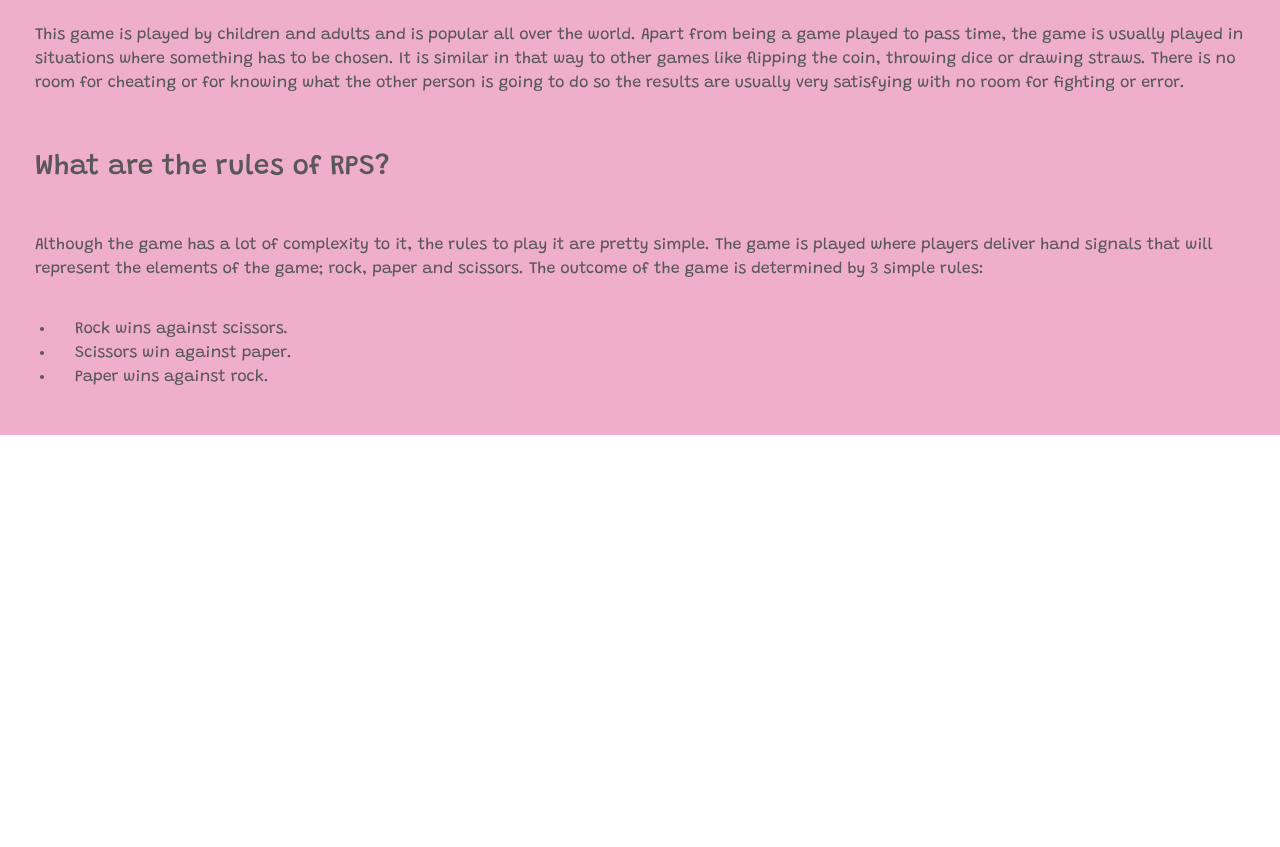
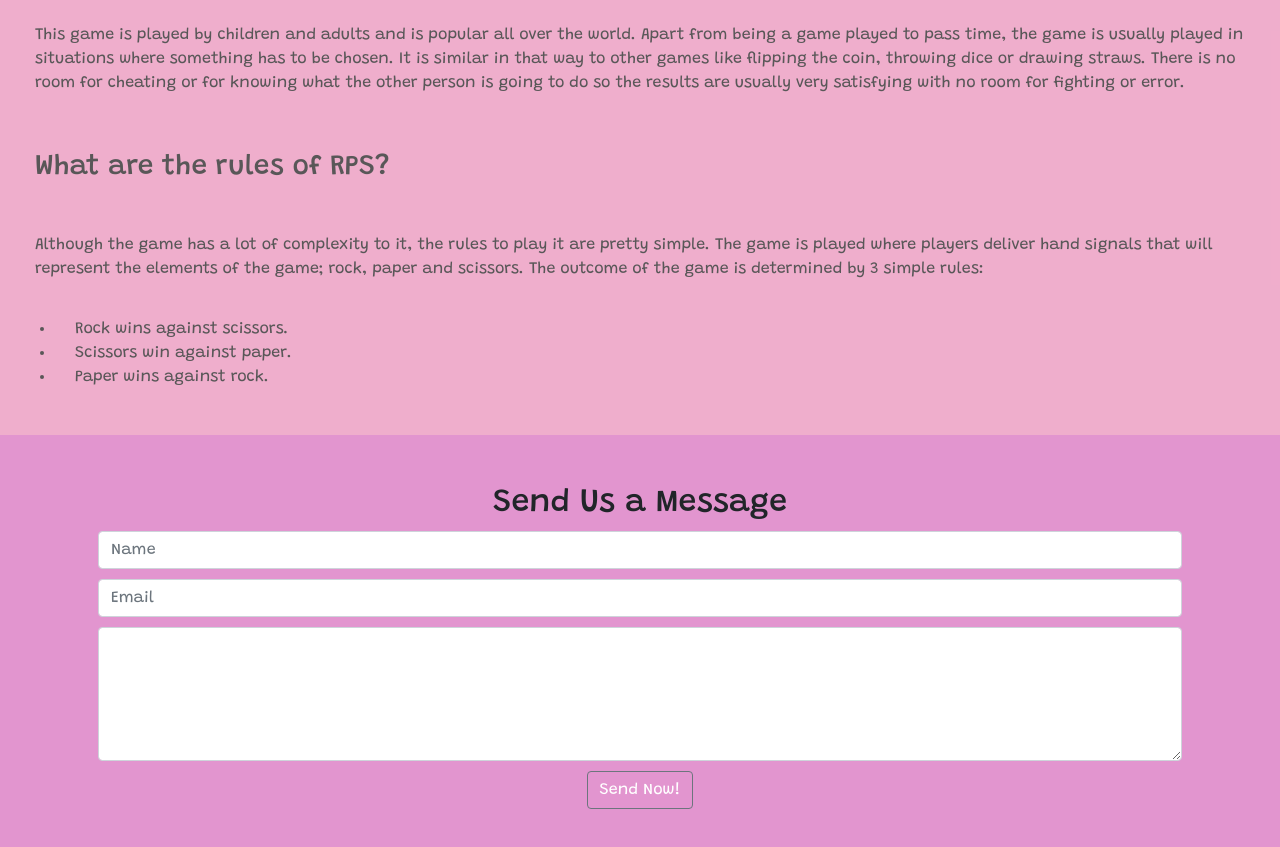
Before and after one commit to Code-Institute-Submissions/besheraj-milestone2_Resub, a plain HTML site: page index.html in a window 1280 px wide. Shown: the part 986-1833 px from the top of the page. Before the commit the page ends 1421 px from the top, so only its background shows below. Drawn offline with nearby package versions, Linux system fonts and the light colour scheme.

Commit message:
added the contact form section and style it

```diff
--- a/assets/css/style.css
+++ b/assets/css/style.css
@@ -153,3 +153,22 @@ header span {
     padding-left: 20px;
     color: #595758;
 }
+/* contact form  */
+.contact-form {
+    padding: 50px;
+    text-align: center;
+    background-color: #e295cf;
+
+}
+.contact-form h4 {
+    padding: 15px;
+}
+.contact-form botton {
+    margin: 15px;
+}
+.form-control {
+    margin-bottom: 10px;
+}
+.btn-secondary {
+    background-color: #e295cf;
+}
--- a/assets/js/game.js
+++ b/assets/js/game.js
@@ -51,7 +51,7 @@ const determineWinner = (userChoice, computerChoice) => {
         }
     }
 };
-// game played when click throw will take user choice then generate computer choice determine
+//when game played selecting user choice then generate computer choice determine
 // the winner update the score for winner and advance by one round //
 const playGame = () => {
     const userChoice = document.querySelector('input[name="choices"]:checked').value;
--- /dev/null
+++ b/assets/js/send-email.js
@@ -0,0 +1,12 @@
+var templateParams = {
+    from_name: document.getElementById("name").value,
+    Email: document.getElementById("emailaddress").value,
+    message: document.getElementById("msg").value
+};
+function sendMail() {
+emailjs.send('gmail', 'template_besheraj', templateParams)
+    .then(function(response) {
+       console.log('SUCCESS!', response.status, response.text);
+    }, function(error) {
+       console.log('FAILED...', error);
+    }); return false; }
--- a/index.html
+++ b/index.html
@@ -10,6 +10,13 @@
         type="text/css" />
     <link rel="stylesheet" href="assets/css/style.css" type="text/css" />
     <title>Rock Paper Scissor</title>
+    <script type="text/javascript" src="https://cdn.jsdelivr.net/npm/emailjs-com@2/dist/email.min.js">
+    </script>
+    <script type="text/javascript">
+        (function () {
+            emailjs.init("user_xm47l1ExyXOanCyGgbOhU");
+        })();
+    </script>
 </head>
 
 <body>
@@ -140,8 +147,32 @@
         </div>
     </section>
     <!-- contact form section  -->
-    <section></section>
-    <!-- footer  -->
+    <section class="container-fluid contact-form">
+        <div class="row px-lg-5">
+            <div class="col">
+                <a id="send-message">
+                    <h2 class="heading  text-center">
+                        Send Us a Message
+                    </h2>
+                </a>
+                <div class="center-form">
+                    <form onsubmit="return sendMail()">
+                        <input type="text" name="name" id="name" class="form-control" placeholder= "Name"
+                            required>
+                        <input type="email" name="emailaddress" id="emailaddress" class="form-control" placeholder="Email"
+                            required>
+                        <textarea rows="5" name="msg" id="msg" class="form-control" placeholder="Your Message" required>
+                </textarea>
+
+                        <button type="submit" class="btn btn-secondary btn-style">
+                            <span>Send Now!</span>
+                        </button>
+
+                    </form>
+                </div>
+            </div>
+        </div>
+    </section>    <!-- footer  -->
     <footer></footer>
     <script src="https://code.jquery.com/jquery-3.3.1.slim.min.js"
         integrity="sha384-q8i/X+965DzO0rT7abK41JStQIAqVgRVzpbzo5smXKp4YfRvH+8abtTE1Pi6jizo"
@@ -153,6 +184,8 @@
         integrity="sha384-ChfqqxuZUCnJSK3+MXmPNIyE6ZbWh2IMqE241rYiqJxyMiZ6OW/JmZQ5stwEULTy"
         crossorigin="anonymous"></script>
     <script src="assets/js/game.js"></script>
+    <script src="assets/js/send-email.js"></script>
+
 </body>
 
 </html>
```
